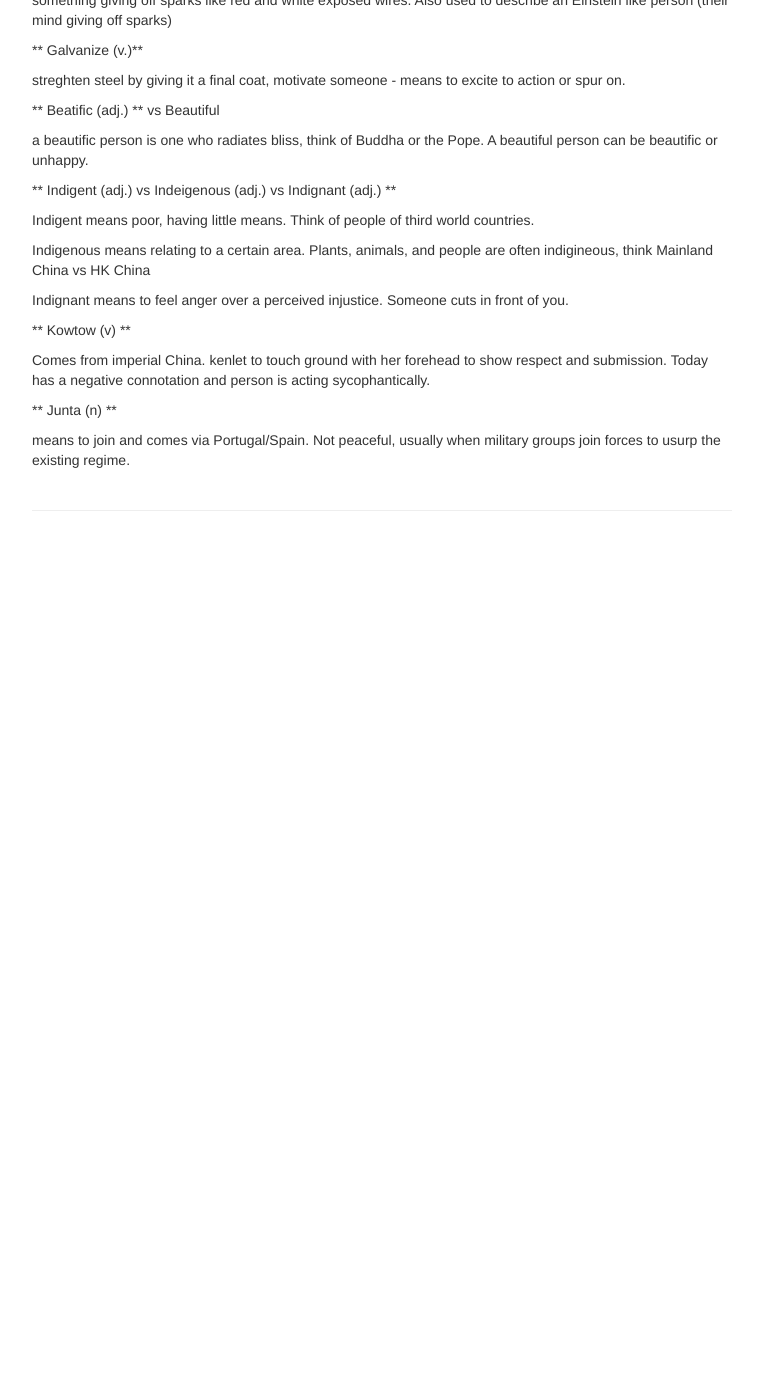
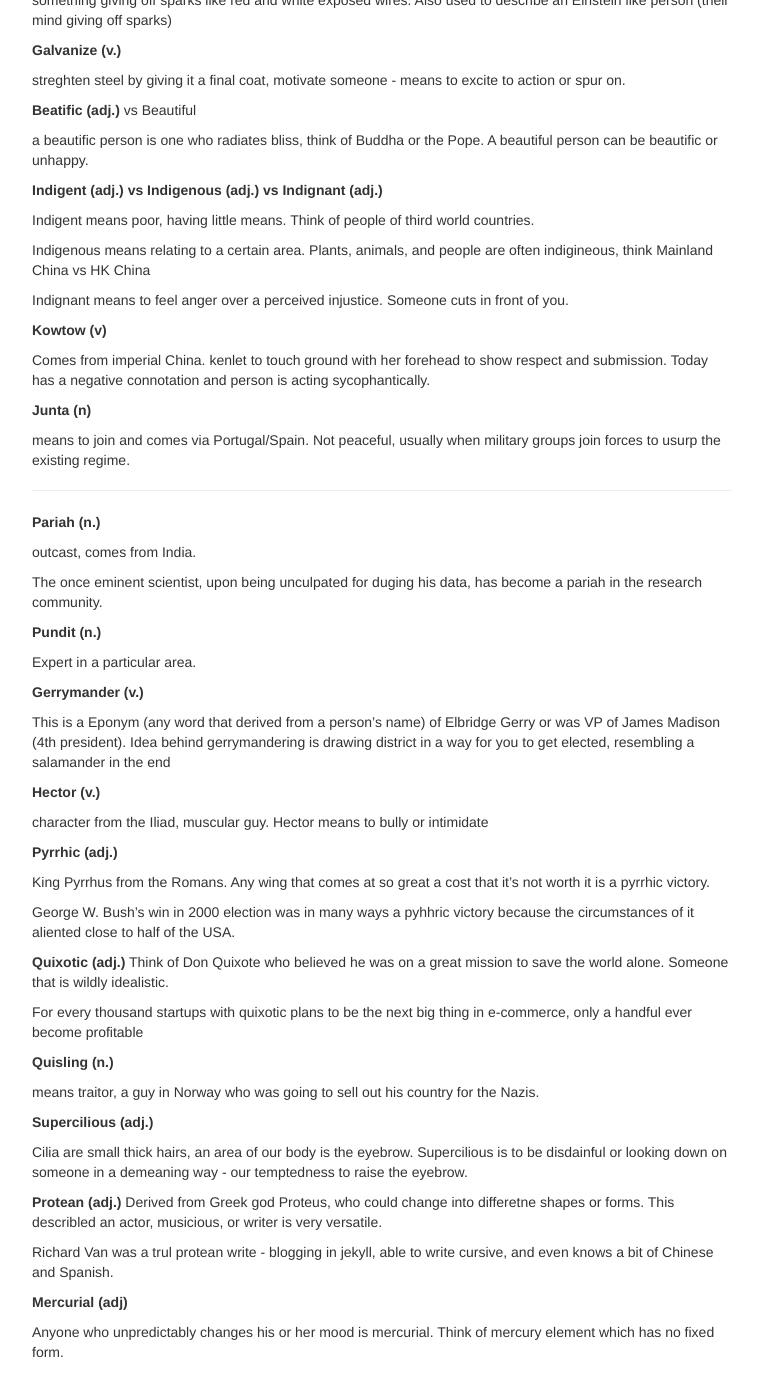
Before and after one commit to richardvan/richardvan.github.io, a Jekyll site: the page built from pages/private/greVocabWords.md, in a window 1280 px wide and 1400 px high, scrolled down 662 px. Shown: the top 1397 px of the window, without its empty margins (258-1021 px from the left). Built offline with Jekyll 4.4.1, drawn with Linux system fonts in a browser that asks for light colours; before the commit the page ends 1204 px from its top, so only the background shows below that.

Commit message:
more gre words

```diff
--- a/pages/private/greVocabWords.md
+++ b/pages/private/greVocabWords.md
@@ -32,15 +32,15 @@ In addition to a inflatable boat, means a large number of something.  Good mnemo
 
 something giving off sparks like red and white exposed wires.  Also used to describe an Einstein like person (their mind giving off sparks)
 
-** Galvanize (v.)**
+**Galvanize (v.)**
 
 streghten steel by giving it a final coat, motivate someone - means to excite to action or spur on.
 
-** Beatific (adj.) ** vs Beautiful
+**Beatific (adj.)** vs Beautiful
 
 a beautific person is one who radiates bliss, think of Buddha or the Pope.  A beautiful person can be beautific or unhappy.
 
-** Indigent (adj.) vs Indeigenous (adj.) vs Indignant (adj.) **
+**Indigent (adj.) vs Indigenous (adj.) vs Indignant (adj.)**
 
 Indigent means poor, having little means.  Think of people of third world countries.
 
@@ -49,10 +49,59 @@ Indigenous means relating to a certain area.  Plants, animals, and people are of
 Indignant means to feel anger over a perceived injustice.  Someone cuts in front of you.
 
 
-** Kowtow (v) **
+**Kowtow (v)**
 
 Comes from imperial China.  kenlet to touch ground with her forehead to show respect and submission.  Today has a negative connotation and person is acting sycophantically.
 
-** Junta (n) **
+**Junta (n)**
 
 means to join and comes via Portugal/Spain.  Not peaceful, usually when military groups join forces to usurp the existing regime.
+
+---
+
+**Pariah (n.)**
+
+outcast, comes from India.
+
+The once eminent scientist, upon being unculpated for duging his data, has become a pariah in the research community.
+
+**Pundit (n.)**
+
+Expert in a particular area.
+
+**Gerrymander (v.)**
+
+This is a Eponym (any word that derived from a person's name) of Elbridge Gerry or was VP of James Madison (4th president).  Idea behind gerrymandering is drawing district in a way for you to get elected, resembling a salamander in the end
+
+**Hector (v.)**
+
+character from the Iliad, muscular guy.  Hector means to bully or intimidate
+
+**Pyrrhic (adj.)**
+
+King Pyrrhus from the Romans.  Any wing that comes at so great a cost that it's not worth it is a pyrrhic victory.
+
+George W. Bush's win in 2000 election was in many ways a pyhhric victory because the circumstances of it aliented close to half of the USA.
+
+
+**Quixotic (adj.)**
+Think of Don Quixote who believed he was on a great mission to save the world alone.  Someone that is wildly idealistic.
+
+For every thousand startups with quixotic plans to be the next big thing in e-commerce, only a handful ever become profitable
+
+**Quisling (n.)**
+
+means traitor, a guy in Norway who was going to sell out his country for the Nazis.
+
+**Supercilious (adj.)**
+
+Cilia are small thick hairs, an area of our body is the eyebrow.  Supercilious is to be disdainful or looking down on someone in a demeaning way - our temptedness to raise the eyebrow.
+
+**Protean (adj.)**
+Derived from Greek god Proteus, who could change into differetne shapes or forms.  This describled an actor, musicious, or writer is very versatile.
+
+Richard Van was a trul protean write - blogging in jekyll, able to write cursive, and even knows a bit of Chinese and Spanish.
+
+**Mercurial (adj)**
+
+Anyone who unpredictably changes his or her mood is mercurial.  Think of mercury element which has no fixed form.
```
Also changed, not shown: pages/about.md (+1 -2 lines).
